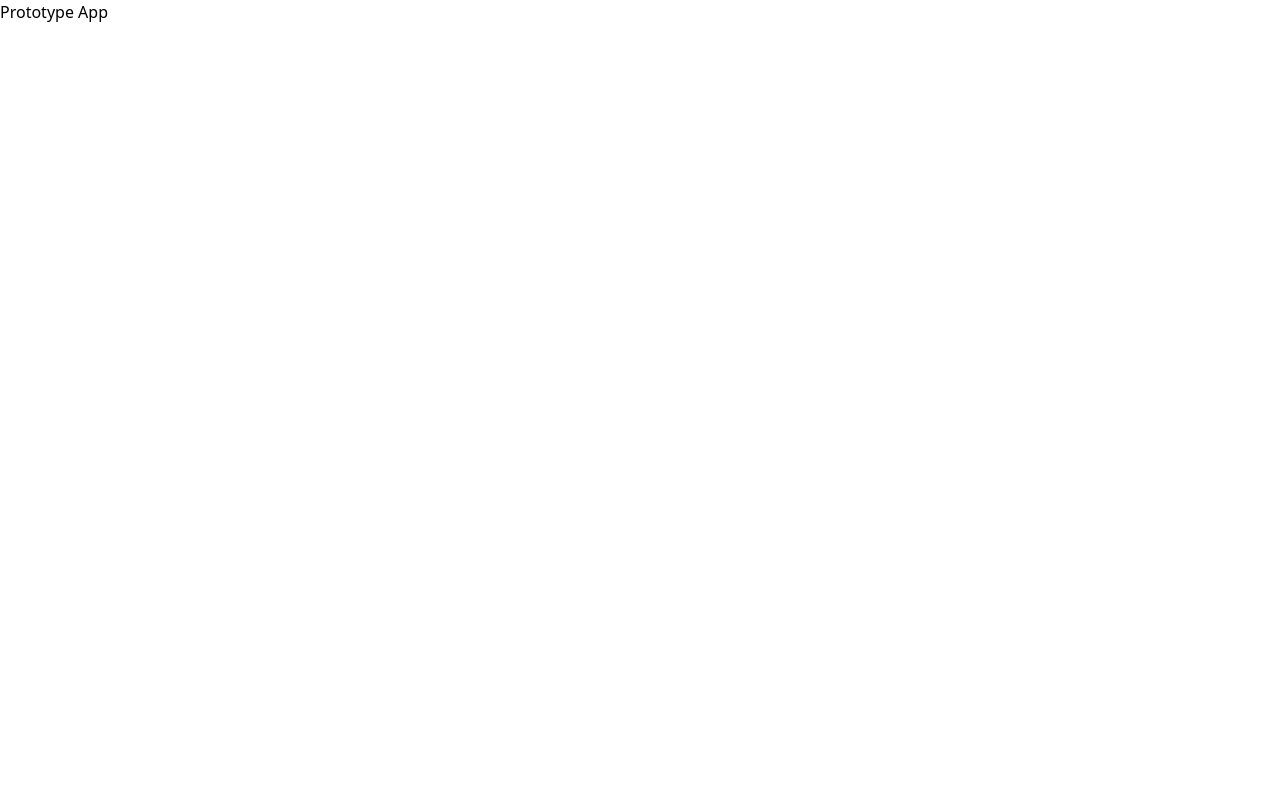
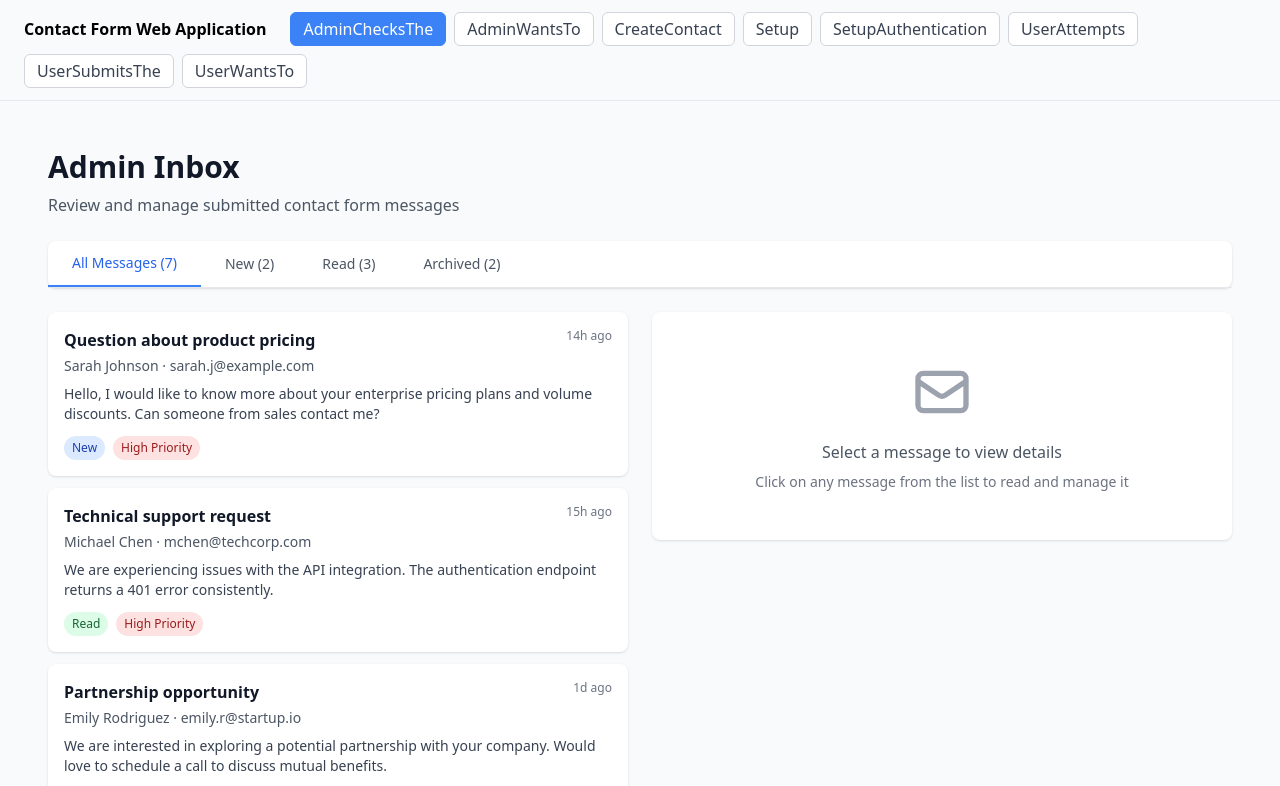
Before and after one commit to dhannan12/pilot-dev-test, a React (Vite) app: page / in a window 1280 px wide. Shown: the top 786 px of the page. Built offline with nearby package versions, Linux system fonts and the light colour scheme.

Commit message:
feat: App.tsx — 8 screens (SCRUM-828)

```diff
--- a/src/App.tsx
+++ b/src/App.tsx
@@ -1,7 +1,42 @@
+import React, { useState } from 'react'
+import AdminChecksThe from './components/AdminChecksThe.tsx'
+import AdminWantsTo from './components/AdminWantsTo.tsx'
+import CreateContact from './components/CreateContact.tsx'
+import Setup from './components/Setup.tsx'
+import SetupAuthentication from './components/SetupAuthentication.tsx'
+import UserAttempts from './components/UserAttempts.tsx'
+import UserSubmitsThe from './components/UserSubmitsThe.tsx'
+import UserWantsTo from './components/UserWantsTo.tsx'
+
+const screens = [
+  { name: 'AdminChecksThe', component: <AdminChecksThe /> },
+  { name: 'AdminWantsTo', component: <AdminWantsTo /> },
+  { name: 'CreateContact', component: <CreateContact /> },
+  { name: 'Setup', component: <Setup /> },
+  { name: 'SetupAuthentication', component: <SetupAuthentication /> },
+  { name: 'UserAttempts', component: <UserAttempts /> },
+  { name: 'UserSubmitsThe', component: <UserSubmitsThe /> },
+  { name: 'UserWantsTo', component: <UserWantsTo /> },
+]
+
 export default function App() {
+  const [active, setActive] = useState(0)
   return (
-    <div>
-      <h1>Prototype App</h1>
+    <div className="min-h-screen" style={{background:"#f9fafb"}}>
+      <header style={{borderBottom:"1px solid #e5e7eb",padding:"12px 24px",
+        display:"flex",gap:"8px",flexWrap:"wrap",alignItems:"center"}}>
+        <strong style={{marginRight:"16px"}}>Contact Form Web Application</strong>
+        {screens.map((s, i) => (
+          <button key={i} onClick={() => setActive(i)}
+            style={{padding:"4px 12px",borderRadius:"6px",border:"1px solid",cursor:"pointer",
+              background: active===i ? "#3b82f6" : "white",
+              color: active===i ? "white" : "#374151",
+              borderColor: active===i ? "#3b82f6" : "#d1d5db"}}>
+            {s.name}
+          </button>
+        ))}
+      </header>
+      <main style={{padding:"24px"}}>{screens[active]?.component}</main>
     </div>
   )
 }
```
